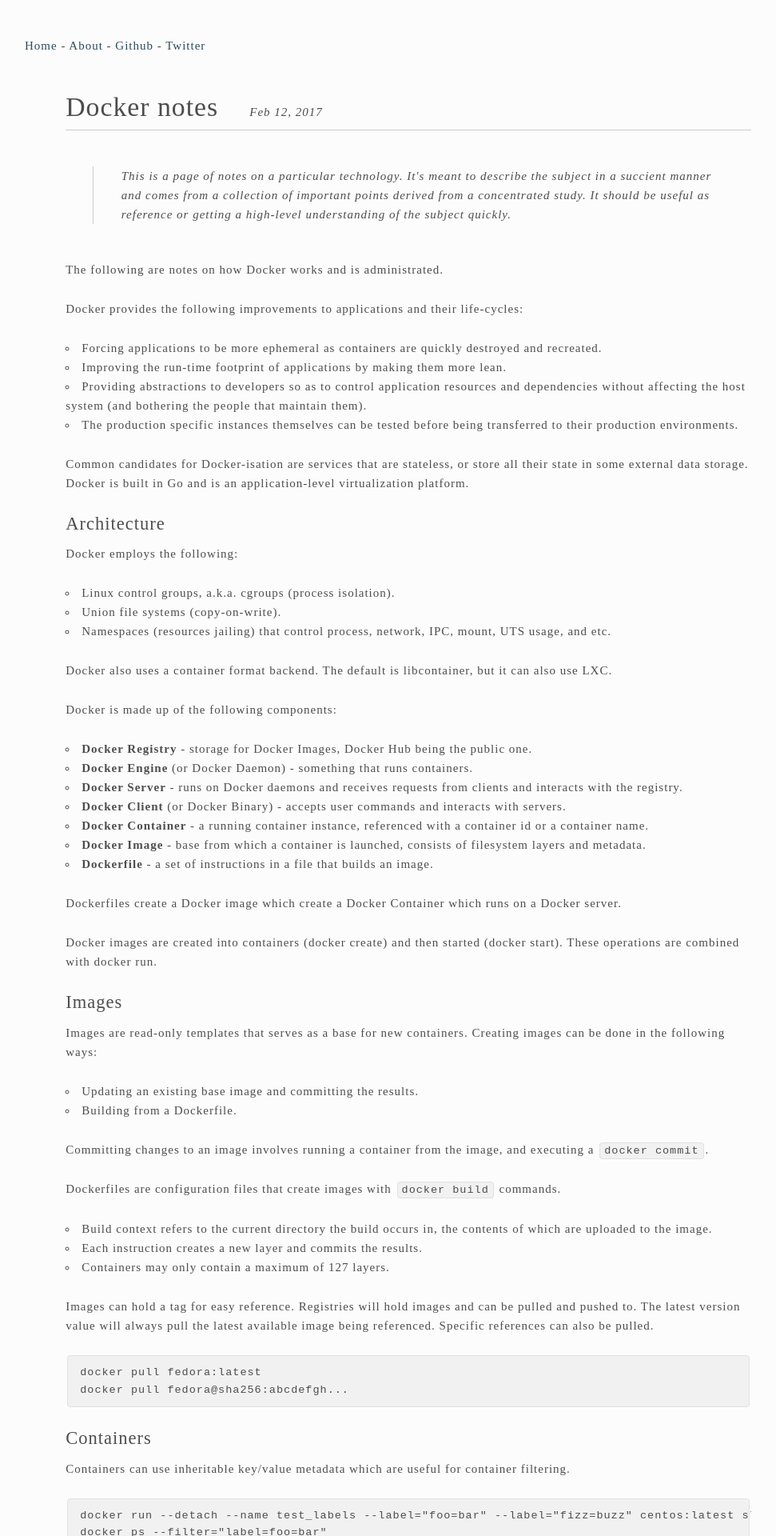
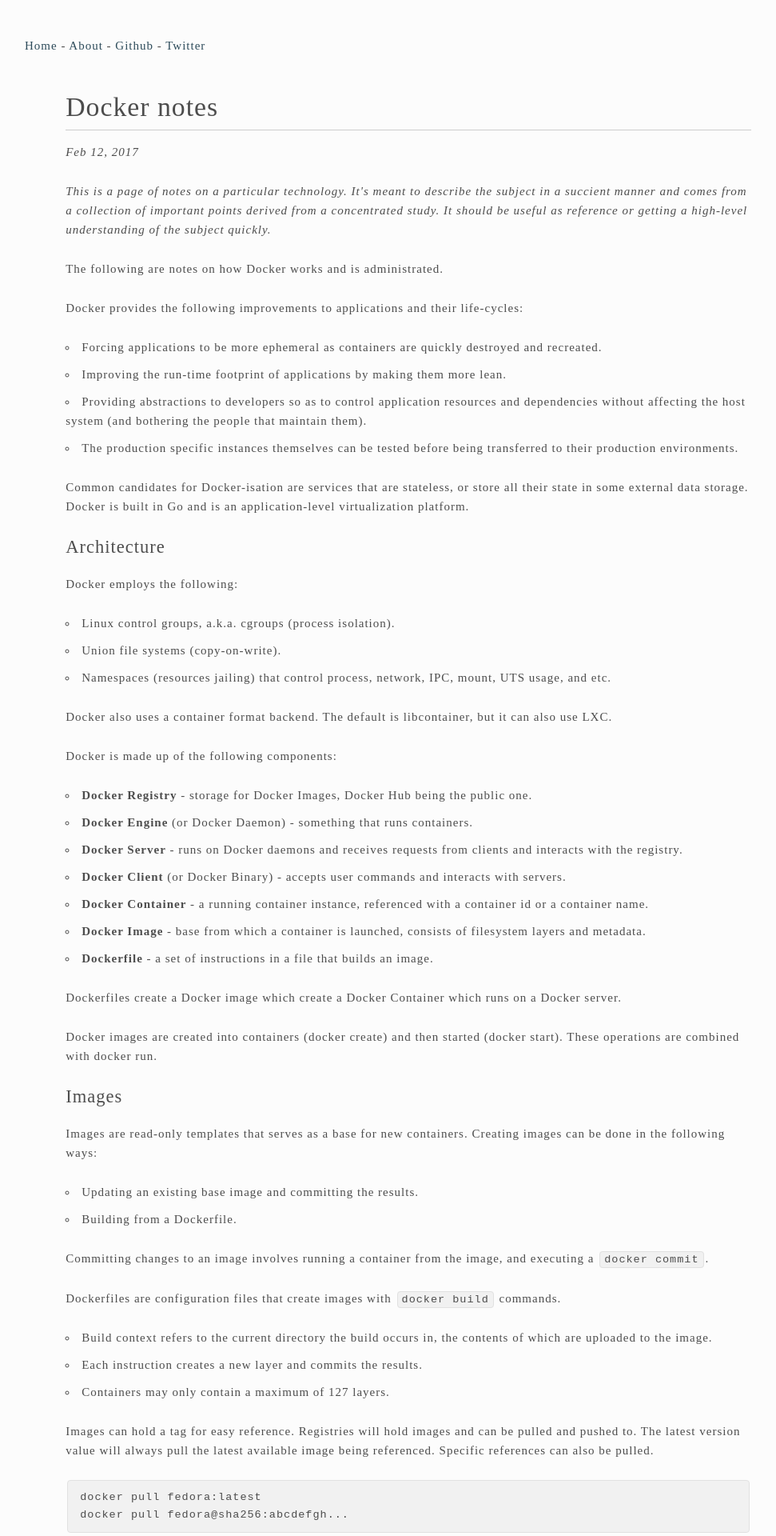
Before and after one commit to spacez320/eudaimonia.io, a Jekyll site: the page built from _posts/2017-2-12-docker-notes.md, in a window 1280 px wide. Shown: the top 1920 px of the page at 80% size, without its empty margins (129-1100 px from the left). Built offline with Jekyll 4.4.1, drawn with Linux system fonts in a browser that asks for light colours; some web fonts are replaced; some of the changed text lies outside the part shown.

Commit message:
Fixing many styling issues

```diff
--- a/_layouts/post.html
+++ b/_layouts/post.html
@@ -7,10 +7,13 @@
     <article itemscope itemtype="http://schema.org/BlogPosting">
       <header>
         <h1 itemprop="name headline">{{ page.title }}</h1>
+        {% if page.deckhead %}
+        <p class="deckhead">{{ page.deckhead }}</p>
+        {% endif %}
+        <hr />
         <time datetime="{{ page.date | date_to_xmlschema }}" itemprop="datePublished">
           {{ page.date | date: "%b %-d, %Y" }}
         </time>
-        <hr>
 
         <p>
           {% if page.author %} •
--- a/_posts/2017-2-12-docker-notes.md
+++ b/_posts/2017-2-12-docker-notes.md
@@ -10,13 +10,13 @@
 life-cycles:
 
 - Forcing applications to be more ephemeral as containers are quickly destroyed
-	and recreated.
+  and recreated.
 - Improving the run-time footprint of applications by making them more lean.
 - Providing abstractions to developers so as to control application resources
-	and dependencies without affecting the host system (and bothering the people
-	that maintain them).
+  and dependencies without affecting the host system (and bothering the people
+  that maintain them).
 - The production specific instances themselves can be tested before being
-	transferred to their production environments.
+  transferred to their production environments.
 
 Common candidates for Docker-isation are services that are stateless, or store
 all their state in some external data storage. Docker is built in Go and is an
@@ -30,7 +30,7 @@
 - Linux control groups, a.k.a. cgroups (process isolation).
 - Union file systems (copy-on-write).
 - Namespaces (resources jailing) that control process, network, IPC, mount, UTS
-	usage, and etc.
+  usage, and etc.
 
 Docker also uses a container format backend. The default is libcontainer, but
 it can also use LXC.
@@ -38,16 +38,16 @@
 Docker is made up of the following components:
 
 - **Docker Registry** - storage for Docker Images, Docker Hub being the public
-	one.
+  one.
 - **Docker Engine** (or Docker Daemon) - something that runs containers.
 - **Docker Server** - runs on Docker daemons and receives requests from clients
-	and interacts with the registry.
+  and interacts with the registry.
 - **Docker Client** (or Docker Binary) - accepts user commands and interacts
-	with servers.
+  with servers.
 - **Docker Container** - a running container instance, referenced with a
-	container id or a container name.
+  container id or a container name.
 - **Docker Image** - base from which a container is launched, consists of
-	filesystem layers and metadata.
+  filesystem layers and metadata.
 - **Dockerfile** - a set of instructions in a file that builds an image.
 
 Dockerfiles create a Docker image which create a Docker Container which runs on
@@ -79,17 +79,16 @@
 be pulled and pushed to. The latest version value will always pull the latest
 available image being referenced. Specific references can also be pulled.
 
-
-	docker pull fedora:latest
-	docker pull fedora@sha256:abcdefgh...
+    docker pull fedora:latest
+    docker pull fedora@sha256:abcdefgh...
 
 ## Containers
 
 Containers can use inheritable key/value metadata which are useful for
 container filtering.
 
-	docker run --detach --name test_labels --label="foo=bar" --label="fizz=buzz" centos:latest sleep 1000
-	docker ps --filter="label=foo=bar"
+  docker run --detach --name test_labels --label="foo=bar" --label="fizz=buzz" centos:latest sleep 1000
+  docker ps --filter="label=foo=bar"
 
 Stopped containers will remain registered unless they are deleted or given the
 `--rm` flag at runtime.
@@ -109,13 +108,13 @@
 
 Restart behavior can be 'disabled', 'on-failure', and 'always':
 
-	> docker run --restart=on-failure:3 ... # will attempt to restart a badly exiting instance up to three times.
+    docker run --restart=on-failure:3 ... # will attempt to restart a badly exiting instance up to three times.
 
 When a container is stopped, its inner processes exit. Docker containers
 respond to signals like `SIGTERM` and `SIGKILL`.
 
-	> docker stop --timeout 3. ...  # will attempt to SIGTERM until 30 seconds have passed, and then SIGKILL
-	> docker kill --signal USR1 ... # will send a USR1 signal
+    docker stop --timeout 3 ...  # will attempt to SIGTERM until 30 seconds have passed, and then SIGKILL
+    docker kill --signal USR1 ... # will send a USR1 signal
 
 Containers can also be paused. This keeps their runtime in memory, preserves
 open handles, but stops the container from being CPU scheduled.
@@ -123,13 +122,13 @@
 Docker containers can be deeply inspected for creation and runtime information
 using docker inspect.
 
-	> docker inspect abcdefg123...
+    docker inspect abcdefg123...
 
 Attaching to running containers can be done using an `exec` subcommand, or
 tools that interactive with Linux namespaces, assuming that the container can
 host the command you are attempting..
 
-	> docker exec --tty --interactive acdefg123... /bin/bash
+    docker exec --tty --interactive acdefg123... /bin/bash
 
 Note that, most of the time, Docker containers must run a process that stays in
 the foreground.
@@ -179,17 +178,17 @@
 be compiled into the kernel before it's possible to use them.
 
 - CPU shares are logical divisions of CPU time. A container can be assigned any
-	part of a max of 1024 shares (default). This defines how time is sliced
-	between containers. A container with twice the CPU shares as another will be
-	scheduled to work twice as much. Can also employ CPU CFS.
+  part of a max of 1024 shares (default). This defines how time is sliced
+  between containers. A container with twice the CPU shares as another will be
+  scheduled to work twice as much. Can also employ CPU CFS.
 - Containers can be pinned to specific CPU cores (using `--cpuset`).
 - CPU resources are controlled through soft limits. The limit is actually only
-	enforced if there is resource contention.
+  enforced if there is resource contention.
 - Memory resources use hard limits. Specifying more memory than is available on
-	the systems will allow swapping.
+  the systems will allow swapping.
 - Swap can be set separately, or disabled with `--memory-swap=-1`.
 - Linux OOM will prevent containers from allocating more memory than they are
-	allowed. This can be disabled.
+  allowed. This can be disabled.
 - Block IO can explicitly be limited.
 
 `docker update` can be used to update container resource settings in real-time.
@@ -210,38 +209,38 @@
 
 - Run a new Centos 6 based container and have it execute a command.
 
-      > docker run centos:6 /bin/echo "Oh hai"
+        docker run centos:6 /bin/echo "Oh hai"
 
 - Launch with a interactive shell.
 
-      > docker run --interactive --tty centos:6 /bin/bash
+        docker run --interactive --tty centos:6 /bin/bash
 
 - View running Docker containers and all containers (created, running, stopped,
-	etc.).
+  etc.).
 
-      > docker ps
-      > docker ps --all
+        docker ps
+        docker ps --all
 
 - View the standard output of a Docker container.
 
-      > docker logs <container-id>
+        docker logs <container-id>
 
 - Attach to a running Docker container.
 
-      > docker attach <container-id>
+        docker attach <container-id>
 
 - Delete all containers.
 
-      > docker rm $(docker ps --all --quiet)
+        docker rm $(docker ps --all --quiet)
 
 - Delete all images.
 
-      > docker rmi $(docker images --quiet --filter "dangling=true")
+        docker rmi $(docker images --quiet --filter "dangling=true")
 
 - Show all files that have changed within the containers since build.
 
-      > docker diff <container-id>
+        docker diff <container-id>
 
 - Follow the logs of an actively running container.
 
-			> docker logs --follow <container-id>
+        docker logs --follow <container-id>
--- a/assets/css/main.scss
+++ b/assets/css/main.scss
@@ -17,6 +17,12 @@
   }
 }
 
+blockquote {
+  border-left: 1px $gray solid;
+  font-style: italic;
+  padding-left: 2%;
+}
+
 body {
   background-color: $white;
   color: $black;
@@ -31,7 +37,7 @@
 
 h2 {
   font-size: 1.5em;
-  margin-bottom: 0.5em;
+  //margin-bottom: 0.5em;
 }
 
 h3 {
@@ -50,7 +56,9 @@
 }
 
 li {
-  margin-bottom: 0;
+  p {
+    display: inline;
+  }
 }
 
 time {
@@ -85,7 +93,6 @@
 
 .post {
   h1 {
-    display: inline;
     margin-bottom: 0;
     margin-right: 4%;
   }
@@ -94,7 +101,12 @@
     margin-bottom: 1em;
   }
 
-  .deckhead {
+  table {
+    margin-left: auto;
+    margin-right: auto;
+  }
+
+  deckhead {
     border-left: 1px $gray solid;
     font-style: italic;
     margin-bottom: 3em;
@@ -116,6 +128,10 @@
   p.quote {
     font-style: italic;
   }
+}
+
+.deckhead {
+  font-style: italic;
 }
 
 // Tablet, Desktop
```
Also changed, not shown: _posts/2016-12-11-comparing-erlang-python-c.md (+7 -7 lines), _posts/2016-5-16-creating-your-own-vagrant-base-box.md (+5 -5 lines), _posts/2017-10-19-terraform-notes.md (+7 -7 lines).
